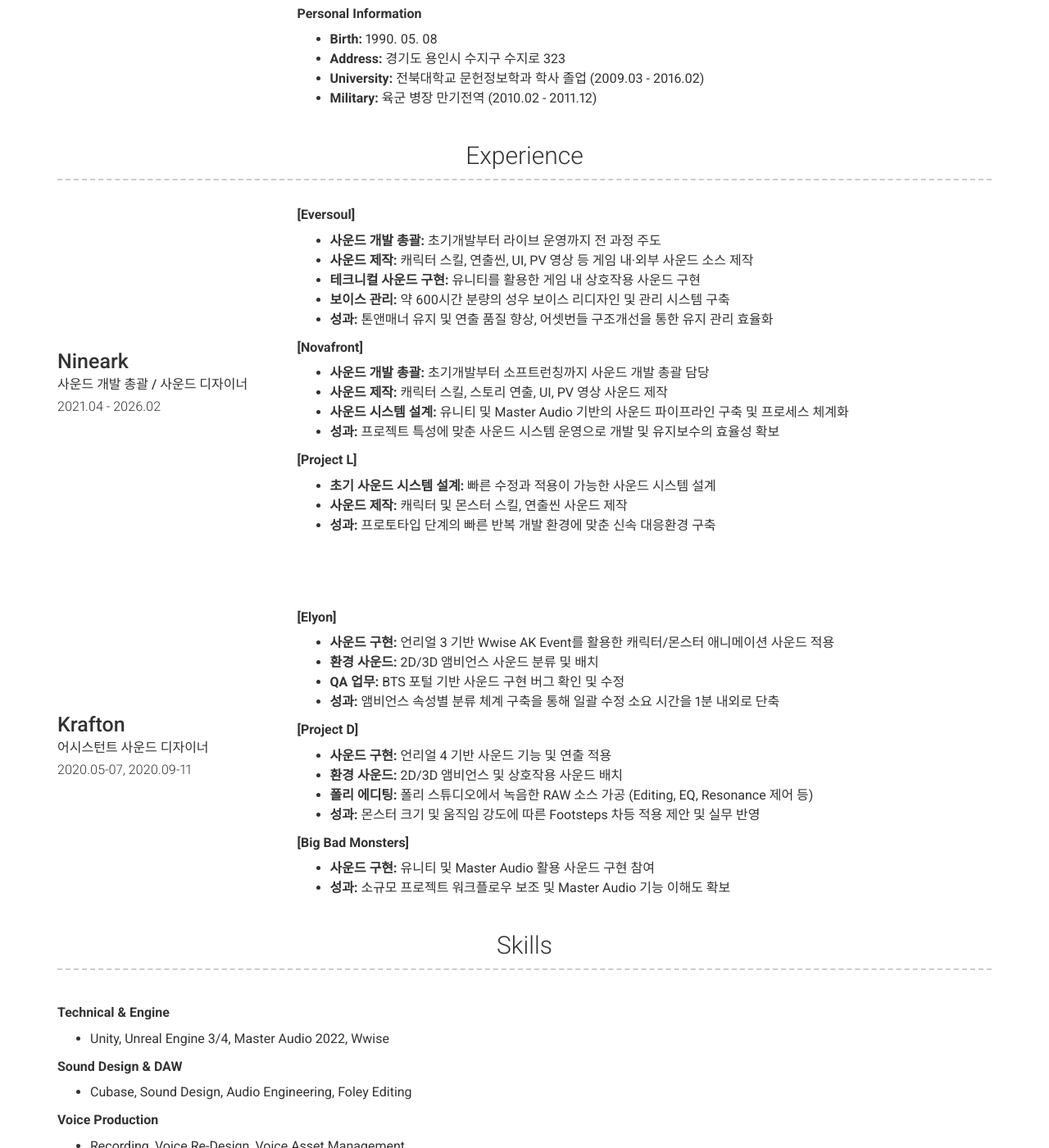
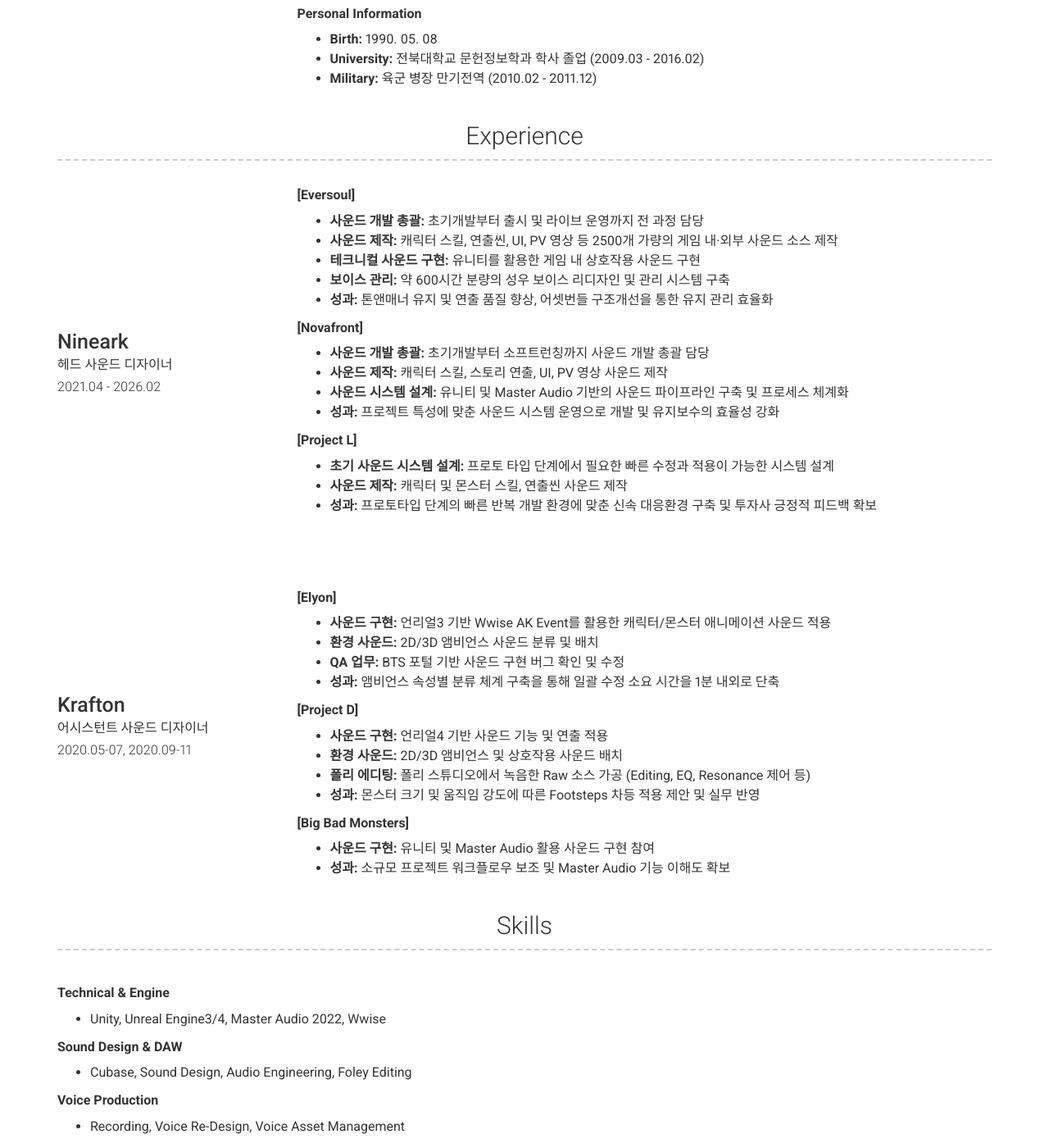
Before and after one commit to 28mimi/28mimi.github.io, a Jekyll site: the page built from index.md, in a window 1280 px wide and 1400 px high, scrolled down 672 px. Shown: the whole window at 82% size. Built offline with Jekyll 4.4.1, drawn with Linux system fonts in a browser that asks for light colours; nearby versions of some CDN libraries.

Commit message:
Update _config.yml

```diff
--- a/_config.yml
+++ b/_config.yml
@@ -34,7 +34,6 @@ about_content: |
 
   **Personal Information**
   - **Birth:** 1990. 05. 08
-  - **Address:** 경기도 용인시 수지구 수지로 323
   - **University:** 전북대학교 문헌정보학과 학사 졸업 (2009.03 - 2016.02)
   - **Military:** 육군 병장 만기전역 (2010.02 - 2011.12)
 
@@ -43,12 +42,12 @@ content:
     layout: list
     content:
       - title: "Nineark"
-        sub_title: "사운드 개발 총괄 / 사운드 디자이너"
+        sub_title: "헤드 사운드 디자이너"
         caption: "2021.04 - 2026.02"
         description: |
           **[Eversoul]**
-          - **사운드 개발 총괄:** 초기개발부터 라이브 운영까지 전 과정 주도
-          - **사운드 제작:** 캐릭터 스킬, 연출씬, UI, PV 영상 등 게임 내·외부 사운드 소스 제작
+          - **사운드 개발 총괄:** 초기개발부터 출시 및 라이브 운영까지 전 과정 담당
+          - **사운드 제작:** 캐릭터 스킬, 연출씬, UI, PV 영상 등 2500개 가량의 게임 내·외부 사운드 소스 제작
           - **테크니컬 사운드 구현:** 유니티를 활용한 게임 내 상호작용 사운드 구현
           - **보이스 관리:** 약 600시간 분량의 성우 보이스 리디자인 및 관리 시스템 구축
           - **성과:** 톤앤매너 유지 및 연출 품질 향상, 어셋번들 구조개선을 통한 유지 관리 효율화
@@ -57,12 +56,12 @@ content:
           - **사운드 개발 총괄:** 초기개발부터 소프트런칭까지 사운드 개발 총괄 담당
           - **사운드 제작:** 캐릭터 스킬, 스토리 연출, UI, PV 영상 사운드 제작
           - **사운드 시스템 설계:** 유니티 및 Master Audio 기반의 사운드 파이프라인 구축 및 프로세스 체계화
-          - **성과:** 프로젝트 특성에 맞춘 사운드 시스템 운영으로 개발 및 유지보수의 효율성 확보
+          - **성과:** 프로젝트 특성에 맞춘 사운드 시스템 운영으로 개발 및 유지보수의 효율성 강화
 
           **[Project L]**
-          - **초기 사운드 시스템 설계:** 빠른 수정과 적용이 가능한 사운드 시스템 설계
+          - **초기 사운드 시스템 설계:** 프로토 타입 단계에서 필요한 빠른 수정과 적용이 가능한 시스템 설계
           - **사운드 제작:** 캐릭터 및 몬스터 스킬, 연출씬 사운드 제작
-          - **성과:** 프로토타입 단계의 빠른 반복 개발 환경에 맞춘 신속 대응환경 구축
+          - **성과:** 프로토타입 단계의 빠른 반복 개발 환경에 맞춘 신속 대응환경 구축 및 투자사 긍정적 피드백 확보
           <br><br><br>
 
       - title: "Krafton"
@@ -70,15 +69,15 @@ content:
         caption: "2020.05-07, 2020.09-11"
         description: |
           **[Elyon]**
-          - **사운드 구현:** 언리얼 3 기반 Wwise AK Event를 활용한 캐릭터/몬스터 애니메이션 사운드 적용
+          - **사운드 구현:** 언리얼3 기반 Wwise AK Event를 활용한 캐릭터/몬스터 애니메이션 사운드 적용
           - **환경 사운드:** 2D/3D 앰비언스 사운드 분류 및 배치
           - **QA 업무:** BTS 포털 기반 사운드 구현 버그 확인 및 수정
           - **성과:** 앰비언스 속성별 분류 체계 구축을 통해 일괄 수정 소요 시간을 1분 내외로 단축
 
           **[Project D]**
-          - **사운드 구현:** 언리얼 4 기반 사운드 기능 및 연출 적용
+          - **사운드 구현:** 언리얼4 기반 사운드 기능 및 연출 적용
           - **환경 사운드:** 2D/3D 앰비언스 및 상호작용 사운드 배치
-          - **폴리 에디팅:** 폴리 스튜디오에서 녹음한 RAW 소스 가공 (Editing, EQ, Resonance 제어 등)
+          - **폴리 에디팅:** 폴리 스튜디오에서 녹음한 Raw 소스 가공 (Editing, EQ, Resonance 제어 등)
           - **성과:** 몬스터 크기 및 움직임 강도에 따른 Footsteps 차등 적용 제안 및 실무 반영
 
           **[Big Bad Monsters]**
@@ -89,7 +88,7 @@ content:
     layout: text
     content: |
       **Technical & Engine**
-      - Unity, Unreal Engine 3/4, Master Audio 2022, Wwise
+      - Unity, Unreal Engine3/4, Master Audio 2022, Wwise
 
       **Sound Design & DAW**
       - Cubase, Sound Design, Audio Engineering, Foley Editing
```
